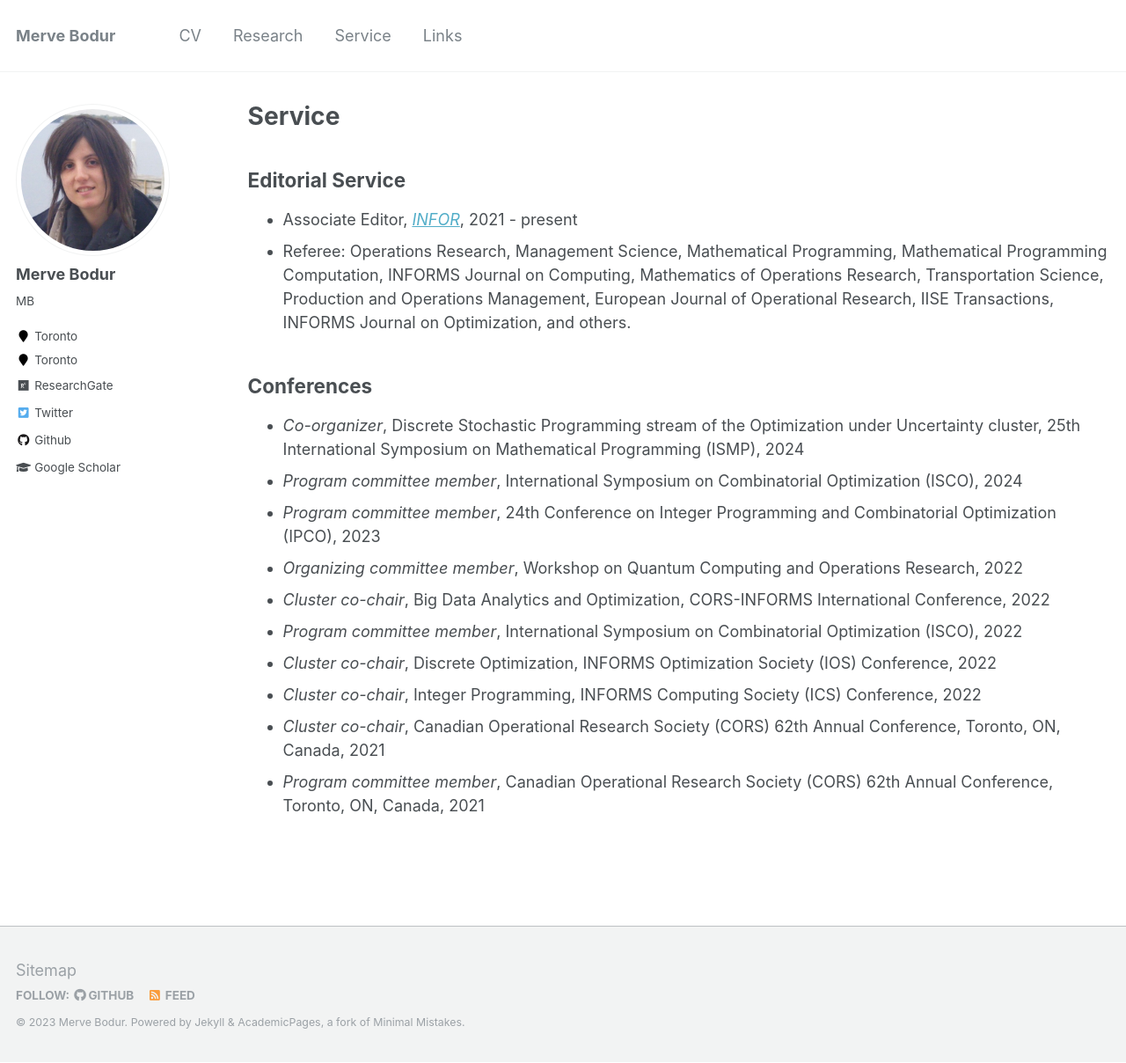
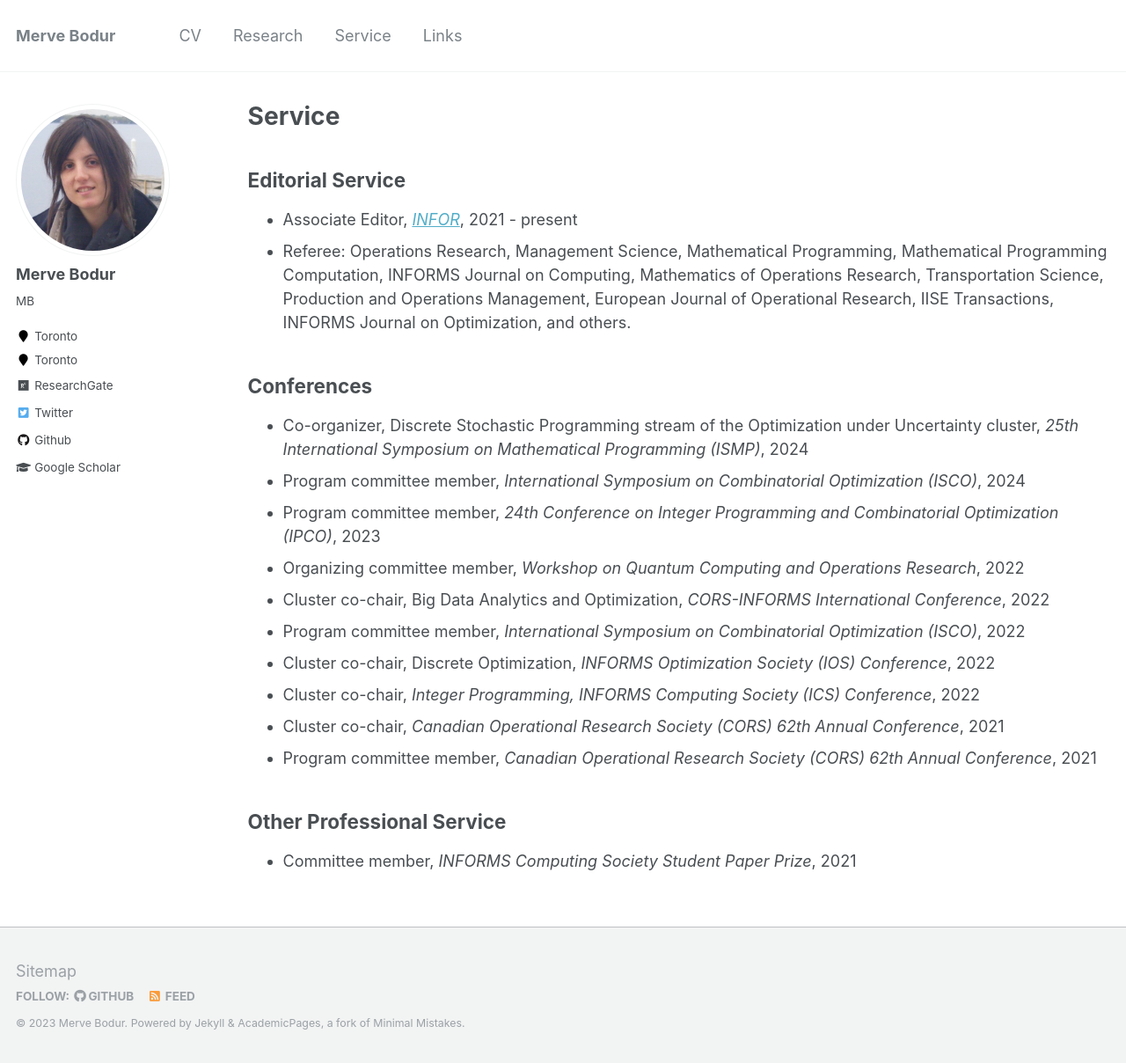
Before and after one commit to mervebodur/mervebodur.github.io, a Jekyll site: the page built from _pages/service.md, in a window 1280 px wide and 1208 px high. Shown: the whole window at 88% size. Built offline with Jekyll 4.4.1, drawn with Linux system fonts in a browser that asks for light colours.

Commit message:
Update service.md

```diff
--- a/_pages/service.md
+++ b/_pages/service.md
@@ -12,13 +12,16 @@ author_profile: true
 - Referee: Operations Research, Management Science, Mathematical Programming, Mathematical Programming Computation, INFORMS Journal on Computing, Mathematics of Operations Research, Transportation Science, Production and Operations Management, European Journal of Operational Research, IISE Transactions, INFORMS Journal on Optimization, and others.
 
 ## Conferences
-- *Co-organizer*, Discrete Stochastic Programming stream of the Optimization under Uncertainty cluster, 25th International Symposium on Mathematical Programming (ISMP), 2024
-- *Program committee member*, International Symposium on Combinatorial Optimization (ISCO), 2024
-- *Program committee member*, 24th Conference on Integer Programming and Combinatorial Optimization (IPCO), 2023
-- *Organizing committee member*, Workshop on Quantum Computing and Operations Research, 2022
-- *Cluster co-chair*, Big Data Analytics and Optimization, CORS-INFORMS International Conference, 2022
-- *Program committee member*, International Symposium on Combinatorial Optimization (ISCO), 2022
-- *Cluster co-chair*, Discrete Optimization, INFORMS Optimization Society (IOS) Conference, 2022
-- *Cluster co-chair*, Integer Programming, INFORMS Computing Society (ICS) Conference, 2022
-- *Cluster co-chair*, Canadian Operational Research Society (CORS) 62th Annual Conference, Toronto, ON, Canada, 2021
-- *Program committee member*, Canadian Operational Research Society (CORS) 62th Annual Conference, Toronto, ON, Canada, 2021
+- Co-organizer, Discrete Stochastic Programming stream of the Optimization under Uncertainty cluster, *25th International Symposium on Mathematical Programming (ISMP)*, 2024
+- Program committee member, *International Symposium on Combinatorial Optimization (ISCO)*, 2024
+- Program committee member, *24th Conference on Integer Programming and Combinatorial Optimization (IPCO)*, 2023
+- Organizing committee member, *Workshop on Quantum Computing and Operations Research*, 2022
+- Cluster co-chair, Big Data Analytics and Optimization, *CORS-INFORMS International Conference*, 2022
+- Program committee member, *International Symposium on Combinatorial Optimization (ISCO)*, 2022
+- Cluster co-chair, Discrete Optimization, *INFORMS Optimization Society (IOS) Conference*, 2022
+- Cluster co-chair, *Integer Programming, INFORMS Computing Society (ICS) Conference*, 2022
+- Cluster co-chair, *Canadian Operational Research Society (CORS) 62th Annual Conference*, 2021
+- Program committee member, *Canadian Operational Research Society (CORS) 62th Annual Conference*, 2021
+
+## Other Professional Service
+- Committee member, *INFORMS Computing Society Student Paper Prize*, 2021
```
